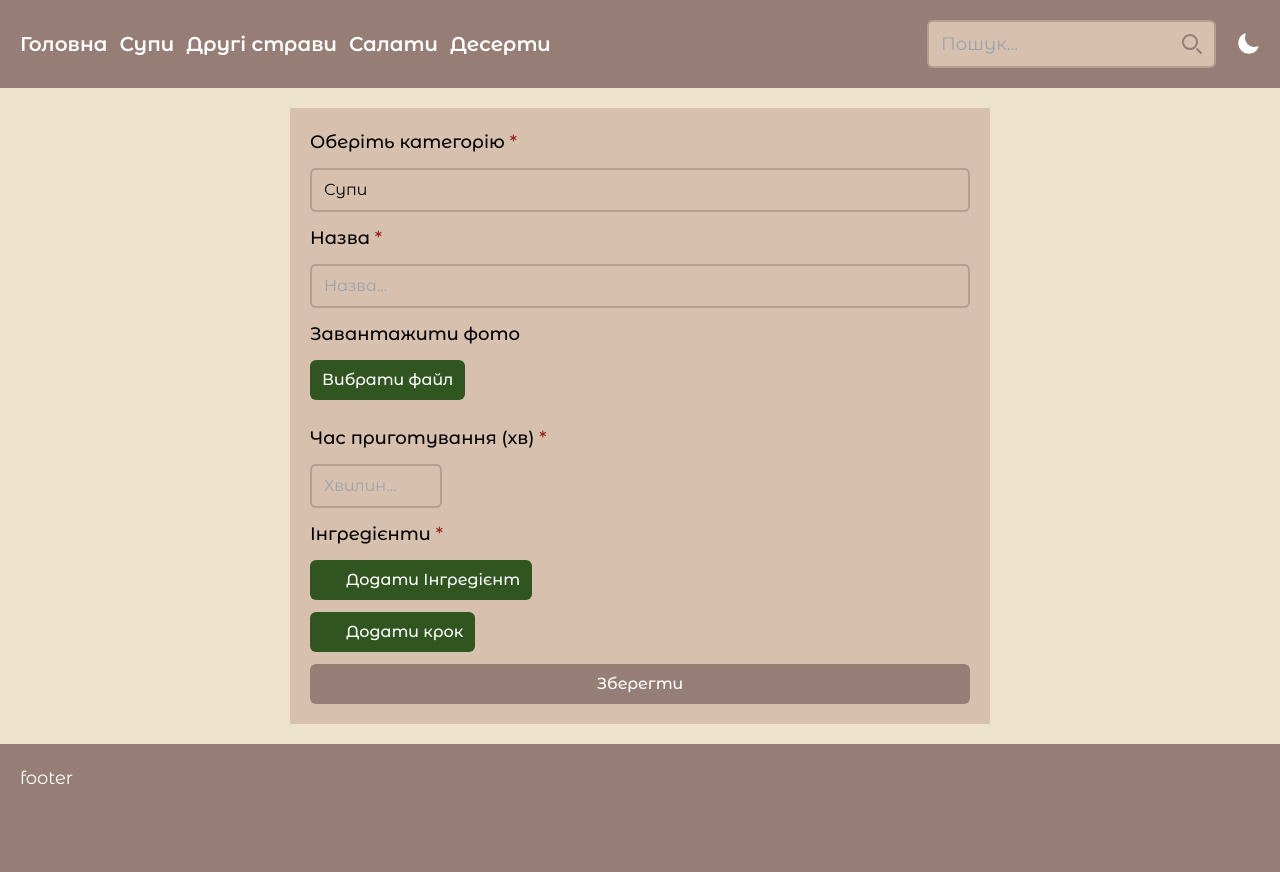
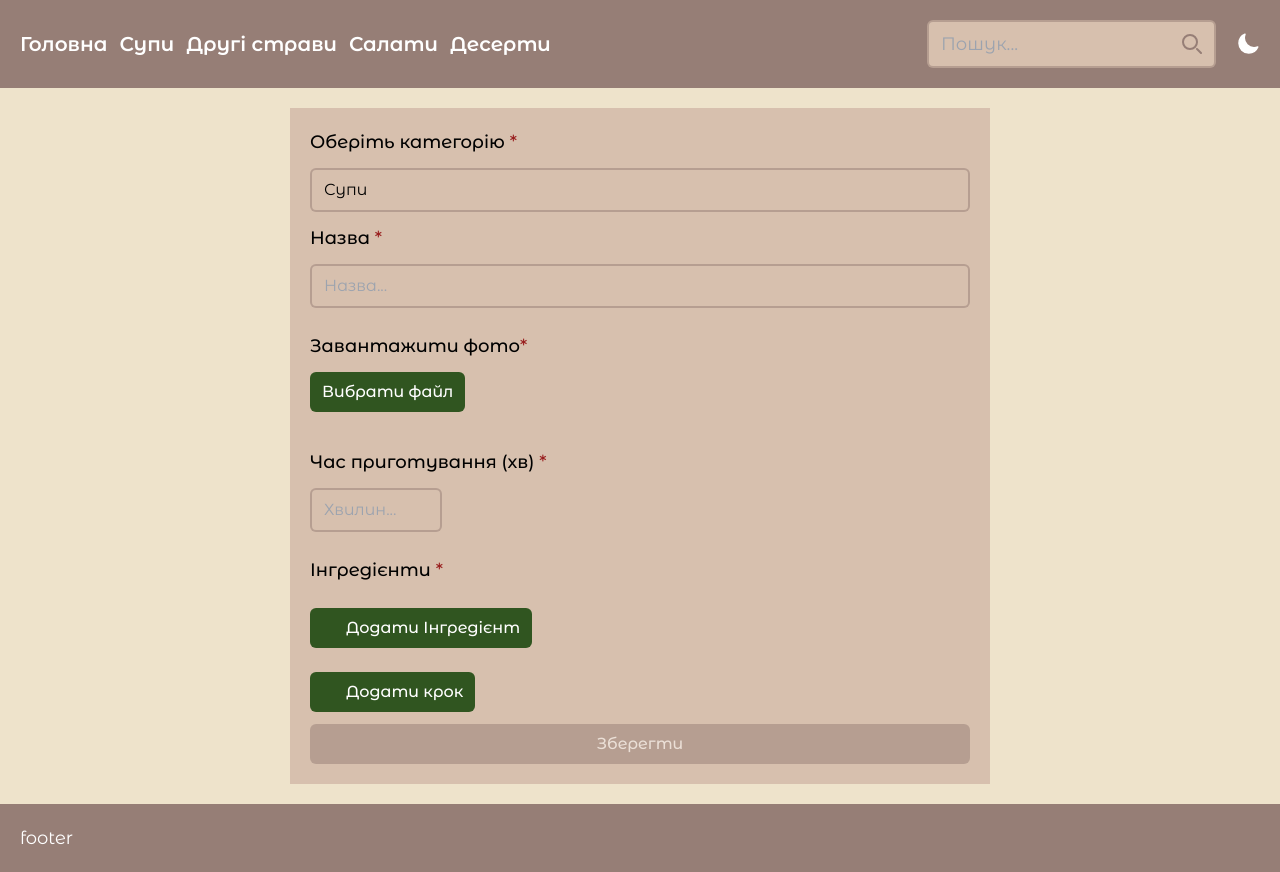
Before and after one commit to pavel-surzhenko/my-recipes, a React (Vite) app: page /new-recipe in a window 1280 px wide. Before the commit the page ends 812 px from the top, so only its background shows below. Built offline with nearby package versions, Linux system fonts and the light colour scheme; some icons are missing.

Commit message:
add validation and error message

```diff
--- a/package.json
+++ b/package.json
@@ -10,6 +10,7 @@
         "preview": "vite preview"
     },
     "dependencies": {
+        "@hookform/resolvers": "^3.3.2",
         "axios": "^1.5.1",
         "react": "^18.2.0",
         "react-dom": "^18.2.0",
@@ -18,7 +19,8 @@
         "react-loading-skeleton": "^3.3.1",
         "react-paginate": "^8.2.0",
         "react-router-dom": "^6.17.0",
-        "react-toastify": "^9.1.3"
+        "react-toastify": "^9.1.3",
+        "yup": "^1.3.2"
     },
     "devDependencies": {
         "@types/react": "^18.2.15",
--- a/src/components/Form.tsx
+++ b/src/components/Form.tsx
@@ -7,8 +7,10 @@ import { api } from '../api';
 import { foodCardProps, formProps } from '../types';
 import Skeleton from 'react-loading-skeleton';
 import { SubmitHandler, useForm } from 'react-hook-form';
+import { yupResolver } from '@hookform/resolvers/yup/src/yup.js';
+import { formSchema } from '../lib/schema';
 
-const Form: React.FC<Partial<foodCardProps>> = ({
+const Form: React.FC<foodCardProps> = ({
     _id,
     images: existingImages,
     name: existingName,
@@ -22,15 +24,18 @@ const Form: React.FC<Partial<foodCardProps>> = ({
     const [images, setImages] = useState<string[]>(existingImages || []);
     const [isImageLoading, setIsImageLoading] = useState<boolean>(false);
 
-    const { register, handleSubmit, setValue, watch } = useForm<formProps>({
-        defaultValues: async () => ({
+    const { register, handleSubmit, setValue, watch, formState, trigger } = useForm<formProps>({
+        mode: 'all',
+        reValidateMode: 'onChange',
+        resolver: yupResolver(formSchema),
+        defaultValues: {
             category: existingCategory || 'soups',
             name: existingName || '',
             images: existingImages || [],
             time: existingTime || '',
             ingredients: existingIngredients || [],
             instruction: existingInstruction || [],
-        }),
+        },
     });
 
     const category = watch('category');
@@ -73,6 +78,7 @@ const Form: React.FC<Partial<foodCardProps>> = ({
         if (instructionSteps.length > 1) {
             setValue('instruction', instructionSteps.slice(0, -1));
         }
+        trigger('instruction');
     };
 
     const addIngredient = () => {
@@ -83,6 +89,7 @@ const Form: React.FC<Partial<foodCardProps>> = ({
         if (ingredients.length > 1) {
             setValue('ingredients', ingredients.slice(0, -1));
         }
+        trigger('ingredients');
     };
 
     const validFiles = ['image/jpg', 'image/jpeg', 'image/png'];
@@ -156,7 +163,10 @@ const Form: React.FC<Partial<foodCardProps>> = ({
                 className='input'
                 {...register('name')}
             />
-            <label>Завантажити фото</label>
+            <span className='error'>{formState.errors.name?.message}</span>
+            <label>
+                Завантажити фото<span className='text-red'>*</span>
+            </label>
             <label
                 htmlFor='image'
                 className='cursor-pointer btn-suc self-start'
@@ -169,6 +179,7 @@ const Form: React.FC<Partial<foodCardProps>> = ({
                 onChange={handleFileChange}
                 className='hidden'
             />
+            <span className='error'>{formState.errors.images?.message}</span>
             <div className='flex space-x-3'>
                 {isImageLoading && (
                     <div className='leading-none'>
@@ -208,6 +219,7 @@ const Form: React.FC<Partial<foodCardProps>> = ({
                 className='input w-1/3 md:w-1/4 xl:w-1/5'
                 {...register('time')}
             />
+            <span className='error'>{formState.errors.time?.message}</span>
             <label htmlFor='ingredients'>
                 Інгредієнти <span className='text-red'>*</span>
             </label>
@@ -237,6 +249,21 @@ const Form: React.FC<Partial<foodCardProps>> = ({
                     </select>
                 </div>
             ))}
+            <span className='error'>
+                {formState.errors.ingredients
+                    ? Array.isArray(formState.errors.ingredients) &&
+                      formState.errors.ingredients.map((item, index) => (
+                          <p
+                              key={index}
+                              className='flex flex-col'
+                          >
+                              <span>{item?.name?.message}</span>
+                              <span>{item?.quantity?.message}</span>
+                              <span>{item?.unit?.message}</span>
+                          </p>
+                      ))
+                    : null}
+            </span>
             {ingredients?.length > 1 && (
                 <button
                     type='button'
@@ -272,6 +299,14 @@ const Form: React.FC<Partial<foodCardProps>> = ({
                     />
                 </div>
             ))}
+            <span className='error'>
+                {formState.errors.instruction
+                    ? Array.isArray(formState.errors.instruction) &&
+                      formState.errors.instruction.map((item, index) => (
+                          <span key={index}>{item.message}</span>
+                      ))
+                    : null}
+            </span>
             {instructionSteps?.length > 1 && (
                 <button
                     type='button'
@@ -293,6 +328,7 @@ const Form: React.FC<Partial<foodCardProps>> = ({
             <button
                 type='submit'
                 className='btn'
+                disabled={!formState.isValid}
             >
                 {_id ? 'Оновити' : 'Зберегти'}
             </button>
--- a/src/index.css
+++ b/src/index.css
@@ -31,7 +31,7 @@ select {
     @apply p-2 rounded-md bg-secondary dark:bg-secondaryDark  focus:ring-primary dark:focus:ring-primaryDark border-2 border-primary/50 dark:border-primaryDark/50 focus:border-primary dark:focus:border-primaryDark  outline-none;
 }
 .btn {
-    @apply px-3 py-2 bg-primary dark:bg-[#CBAB61] rounded-md font-medium text-white hover:ring-2 ring-offset-primary dark:ring-offset-[#CBAB61] ring-primary dark:ring-[#CBAB61];
+    @apply px-3 py-2 bg-primary dark:bg-[#CBAB61] rounded-md font-medium text-white hover:ring-2 ring-offset-primary dark:ring-offset-[#CBAB61] ring-primary dark:ring-[#CBAB61] disabled:opacity-50 disabled:cursor-not-allowed;
 }
 .btn-del {
     @apply px-3 py-2 bg-red rounded-md font-medium text-white hover:ring-2 ring-offset-red ring-red;
@@ -60,3 +60,6 @@ label:not([for='image']) {
 .white-shadow {
     @apply after:content-[''] after:w-10 after:h-full after:absolute after:top-0 after:-right-2 after:bg-gradient-to-r from-background/10 to-background dark:from-backgroundDark/10 dark:to-backgroundDark;
 }
+.error {
+    @apply text-sm font-light text-red;
+}
--- /dev/null
+++ b/src/lib/schema.ts
@@ -0,0 +1,26 @@
+import * as yup from 'yup';
+import { foodCategory } from '../types';
+
+export const formSchema = yup.object().shape({
+    category: yup.string().required('Оберіть категорію') as yup.StringSchema<foodCategory>,
+    name: yup.string().required('Введіть назву'),
+    images: yup.array().of(yup.string().required()).required('Додайте зображення'),
+    time: yup.string().required('Введіть час приготування'),
+    ingredients: yup
+        .array()
+        .of(
+            yup.object().shape({
+                name: yup.string().required('Введіть назву інгредієнту'),
+                quantity: yup.string().required('Введіть кількість'),
+                unit: yup.string().required('Оберіть одиниці виміру'),
+            })
+        )
+        .min(1, 'Додайте принаймні один інгредієнт')
+        .nullable()
+        .required('Додайте інгредієнти'),
+    instruction: yup
+        .array()
+        .of(yup.string().required('Введіть інструкцію'))
+        .min(1, 'Додайте принаймні один крок')
+        .required('Додайте опис приготування'),
+});
--- a/src/types/foodCardProps.ts
+++ b/src/types/foodCardProps.ts
@@ -2,7 +2,7 @@ import { IngredientsProps } from '.';
 
 export type foodCardProps = {
     _id: string;
-    images?: string[];
+    images: string[];
     name: string;
     category: foodCategory;
     instruction: string[];
--- a/src/types/formProps.ts
+++ b/src/types/formProps.ts
@@ -3,7 +3,7 @@ import { IngredientsProps, foodCategory } from '.';
 export type formProps = {
     category: foodCategory;
     name: string;
-    images?: string[];
+    images: string[];
     time: string;
     ingredients: IngredientsProps[];
     instruction: string[];
--- a/src/types/postFoodProps.ts
+++ b/src/types/postFoodProps.ts
@@ -6,5 +6,5 @@ export type postFoodProps = {
     instruction: string[];
     time: string;
     ingredients: IngredientsProps[];
-    images?: string[];
+    images: string[];
 };
```
Also changed, not shown: 1 other file (tests, documents, lock files or other folders).
